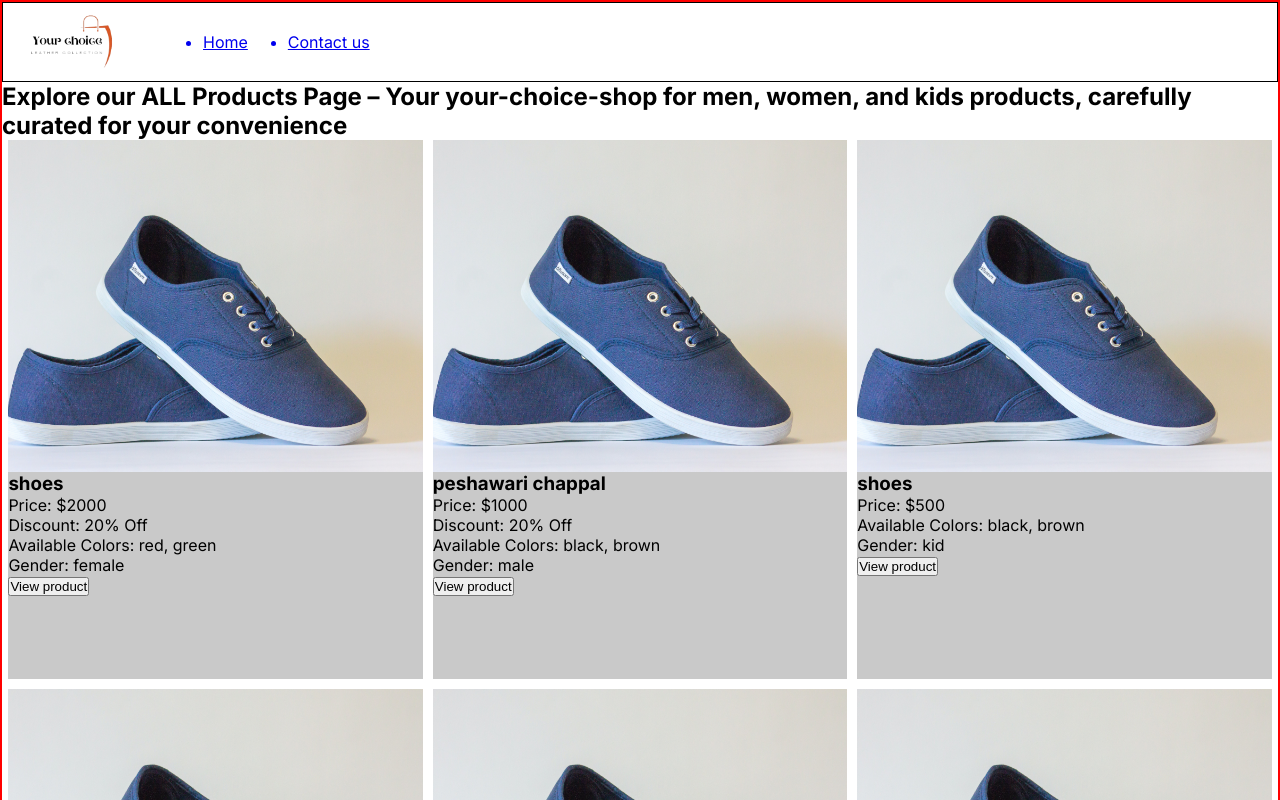
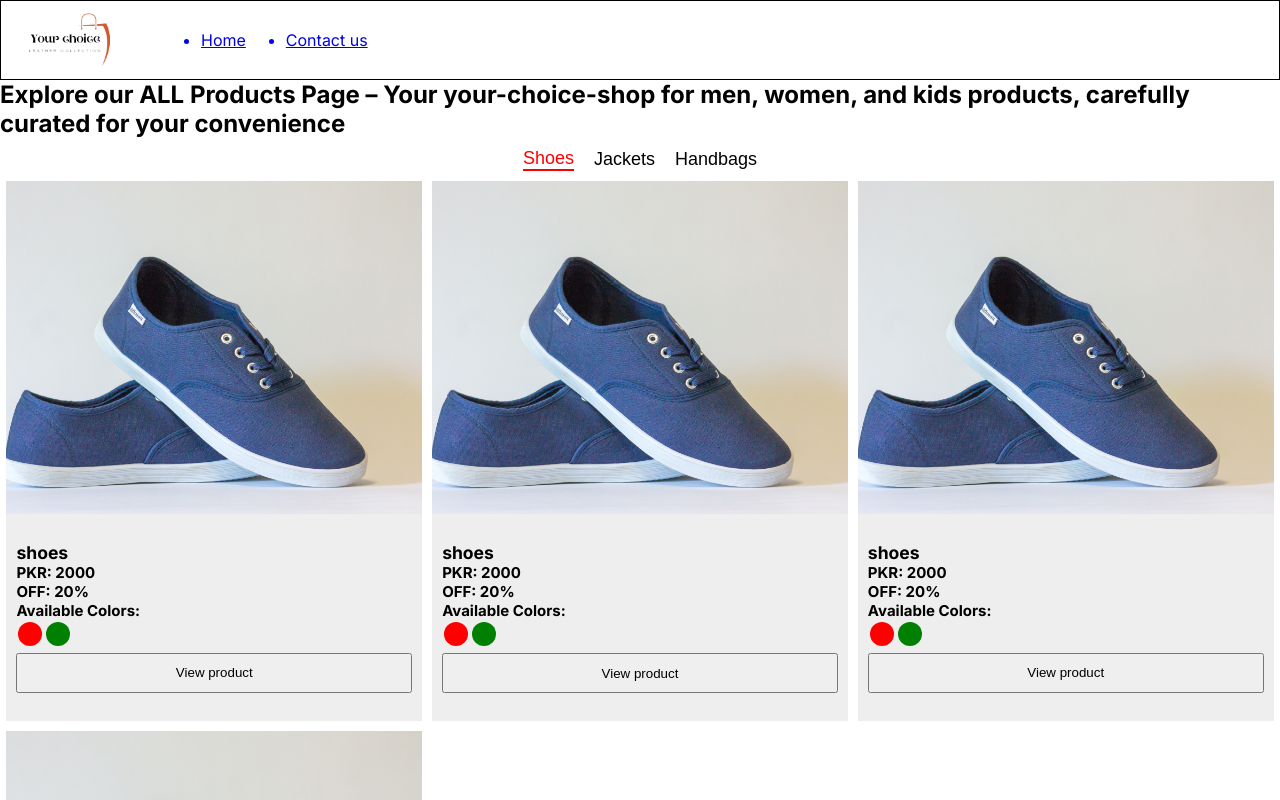
Before and after one commit to huzaifakhan0308/your-choice-frontend, a Next.js app: page /all in a window 1280 px wide. Shown: the top 800 px of the page. Built offline with nearby package versions, Linux system fonts and the light colour scheme.

Commit message:
finish ALL page structure

```diff
--- a/app/all/page.jsx
+++ b/app/all/page.jsx
@@ -1,8 +1,9 @@
 "use client";
-import React from 'react'
+import React, { useState } from 'react'
 import Navbar from '../navbar/navbar';
 import styles from './page.module.css'
 import shoes from '../../assets/shoes.jpg'
+import Link from 'next/link';
 
 function Page() {
   const products = [
@@ -13,25 +14,28 @@ function Page() {
       off: "20",
       colors: ["red", "green"],
       gender: "female",
-      type: "shoes"
+      type: "shoes",
+      _id: "1"
     },
     {
-      title: "peshawari chappal",
+      title: "handbag",
       img: shoes,
       price: "1000",
       off: "20",
       colors: ["black", "brown"],
       gender: "male",
-      type: "handbag"
+      type: "handbag",
+      _id: "2"
     },
     {
-      title: "shoes",
+      title: "jackets",
       img: shoes,
       price: "500",
       off: "",
       colors: ["black", "brown"],
       gender: "kid",
-      type: "jackets"
+      type: "jackets",
+      _id: "3"
     },
     {
       title: "shoes",
@@ -40,7 +44,8 @@ function Page() {
       off: "20",
       colors: ["red", "green"],
       gender: "female",
-      type: "shoes"
+      type: "shoes",
+      _id: "4"
     },
     {
       title: "shoes",
@@ -49,7 +54,8 @@ function Page() {
       off: "20",
       colors: ["red", "green"],
       gender: "female",
-      type: "shoes"
+      type: "shoes",
+      _id: "5"
     },
     {
       title: "shoes",
@@ -58,24 +64,58 @@ function Page() {
       off: "20",
       colors: ["red", "green"],
       gender: "female",
-      type: "shoes"
+      type: "shoes",
+      _id: "6"
     }
   ]
+
+  const [selectedType, setSelectedType] = useState('shoes');
+
+  const setDetailsId = (id) => {
+    localStorage.setItem("yourChoice-products-id", JSON.stringify(id))
+  }
   return (
     <div className={styles.container}>
       <Navbar />
       <h2>Explore our ALL Products Page – Your your-choice-shop for men, women, and kids products, carefully curated for your convenience</h2>
+      <div className={styles.menu}>
+        <button
+          className={selectedType === 'shoes' ? styles.selected : ''}
+          onClick={() => setSelectedType('shoes')}
+        >
+          Shoes
+        </button>
+        <button
+          className={selectedType === 'jackets' ? styles.selected : ''}
+          onClick={() => setSelectedType('jackets')}
+        >
+          Jackets
+        </button>
+        <button
+          className={selectedType === 'handbag' ? styles.selected : ''}
+          onClick={() => setSelectedType('handbag')}
+        >
+          Handbags
+        </button>
+      </div>
       <div className={styles.products}>
-        {products.map((e) => (
-          <div className={styles.cards} key={e.title}>
+        {products.filter((product) => product.type === selectedType).map((e , index) => (
+          <div className={styles.cards} key={index}>
             <div className={styles.img} style={{ backgroundImage: `url(${e.img.src})` }} ></div>
-            <div className="">
+            <div className={styles.detailDiv}>
               <h3>{e.title}</h3>
-              <p>Price: ${e.price}</p>
-              {e.off && <p>Discount: {e.off}% Off</p>}
-              <p>Available Colors: {e.colors.join(", ")}</p>
-              <p>Gender: {e.gender}</p>
-              <button>View product</button>
+              <p>PKR: {e.price}</p>
+              {<p>OFF: {e.off}%</p>}
+              <div>Available Colors: <br />
+                <div className={styles.colorsDiv}>
+                  {e.colors.map((color, index) => (
+                    <div className={styles.circles} style={{ backgroundColor: color }} key={index}></div>
+                  ))}
+                </div>
+              </div>
+              <Link className={styles.link} href="./details" onClick={() => setDetailsId(e._id)}>
+                <button>View product</button>
+              </Link>
             </div>
           </div>
         ))}
--- a/app/all/page.module.css
+++ b/app/all/page.module.css
@@ -3,7 +3,25 @@
     flex-direction: column;
     align-items: center;
     width: 100%;
-    border: 2px solid red;
+}
+
+.menu {
+  display: flex;
+  justify-content: center;
+  width: 100%;
+}
+
+.menu button {
+  background-color: rgba(255, 255, 255, 0);
+  border: none;
+  margin: 10px;
+  font-size: large;
+  cursor: pointer;
+}
+
+.menu button.selected {
+  border-bottom: 2px solid red;
+  color: red;
 }
 
 .products {
@@ -19,7 +37,6 @@
   flex-direction: column;
   width: 100%;
   aspect-ratio: 1/1.3;
-  background-color: rgba(0, 0, 0, 0.211);
 }
 
 .img {
@@ -27,6 +44,40 @@
   aspect-ratio: 1/0.8;
   background-position: center;
   background-size: cover;
+}
+
+.detailDiv {
+  display: flex;
+  flex-direction: column;
+  justify-content: center;
+  align-items: start;
+  padding: 10px;
+  background-color: rgba(0, 0, 0, 0.068);
+  width: 100%;
+  aspect-ratio: 1/0.5;
+  font-size: 15px;
+  font-weight: bold;
+}
+
+.colorsDiv {
+  display: flex;
+  margin-bottom: 5px;
+}
+
+.circles {
+  width: 3vh;
+  height: 3vh;
+  border-radius: 50%;
+  margin: 2px;
+}
+
+.link {
+  width: 100%;
+}
+
+.detailDiv button {
+  width: 100%;
+  aspect-ratio: 1/0.1;
 }
 
 @media screen and (min-width: 550px) {
--- /dev/null
+++ b/app/details/page.module.css
@@ -0,0 +1,71 @@
+.productContainer {
+    display: flex;
+    flex-direction: column;
+    align-items: center;
+    width: 100%;
+}
+
+.product {
+    width: 90%;
+    height: 70vh;
+    margin-top: 20px;
+}
+
+.card {
+    display: flex;
+    flex-direction: column;
+    width: 100%;
+    height: 100%;
+}
+
+.imgSideDiv {
+    display: flex;
+    align-items: center;
+    justify-content: center;
+    flex-direction: column;
+    height: 100%;
+    width: 100%;
+}
+
+.img {
+  width: 100%;
+  aspect-ratio: 1/0.8;
+  background-position: center;
+  background-size: cover;
+  transition: 0.3s ease-in-out;
+}
+
+.buttonsContainer button {
+    width: 2.5vh;
+    height: 2.5vh;
+    background-color: rgba(0, 0, 0, 0);
+    border: none;
+    cursor: pointer;
+    margin: 15px;
+}
+
+.buttonsContainer img {
+    width: 100%;
+    height: 100%;
+}
+
+.contentDiv {
+    height: 100%;
+    width: 100%;
+}
+
+@media screen and (min-width: 500px) {
+    .product {
+        width: 80%;
+        height: 80vh;
+    }
+    @media screen and (min-width: 900px) {
+        .card {
+            flex-direction: row;
+        }
+        .buttonsContainer button {
+            width: 4vh;
+            height: 4vh;
+        }
+    }
+}
```
Also changed, not shown: app/details/page.jsx (added, +132 -0 lines), public/left-arrow.png (added), public/right-arrow.png (added).
